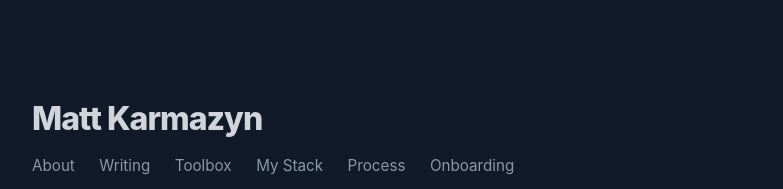
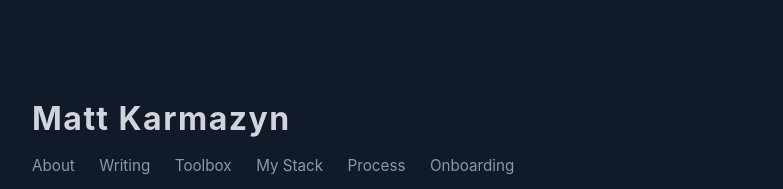
Before and after one commit to ItsKarma/ItsKarma.github.io, an Eleventy site: page index.md in a window 1280 px wide. Shown: the top 189 px of the page, without its empty margins (248-1031 px from the left). Built offline with nearby package versions, Linux system fonts and the light colour scheme; Eleventy itself is replaced by a stand-in of ours; files that its build step writes are made by us from their sources.

Commit message:
no link name

```diff
--- a/_layouts/base.html
+++ b/_layouts/base.html
@@ -37,15 +37,9 @@
     header h1 {
       font-size: 2em;
       margin-bottom: 10px;
-    }
-
-    header h1 a {
       color: #d1d5db;
-      text-decoration: none;
-    }
-
-    header h1 a:hover {
-      color: #e4e6eb;
+      font-weight: 700;
+      letter-spacing: 1.5px;
     }
 
     nav {
@@ -267,7 +261,7 @@
 <body>
   <div class="container">
     <header>
-      <h1><a href="/">Matt Karmazyn</a></h1>
+      <h1>Matt Karmazyn</h1>
       <nav>
         <a href="/">About</a>
         <a href="/writing/">Writing</a>
```
